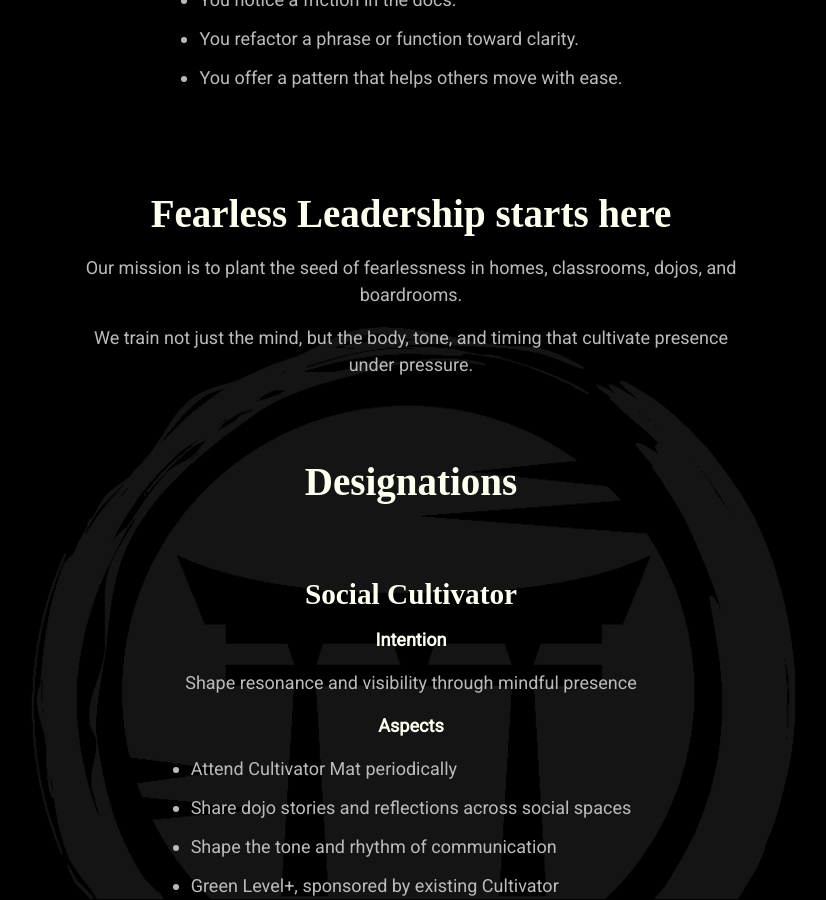
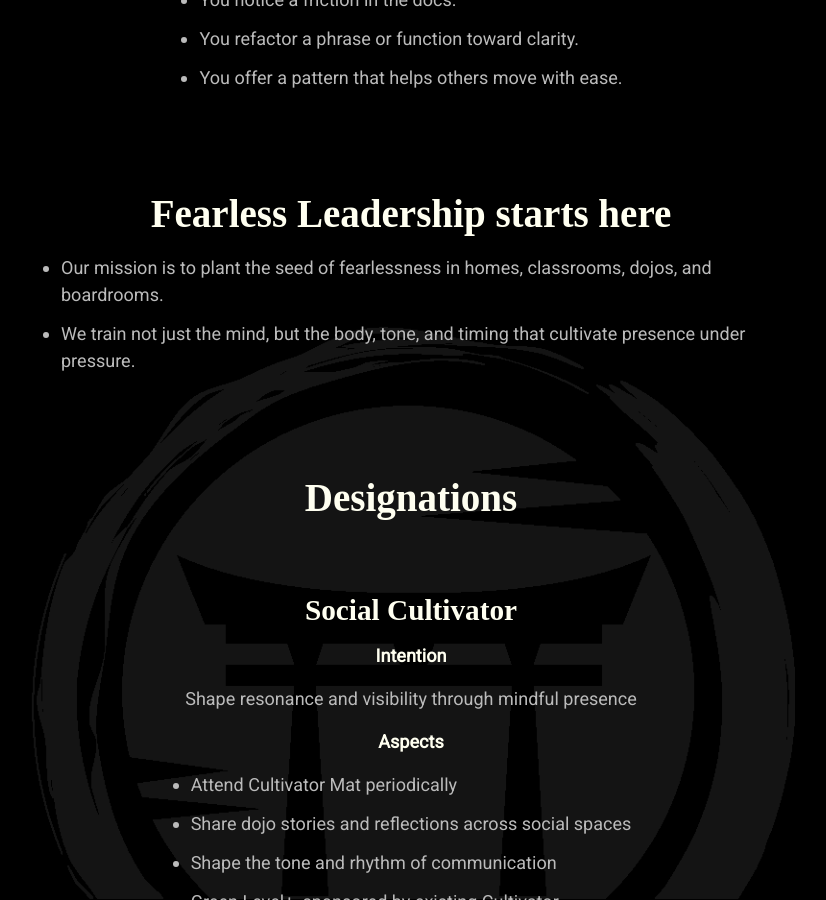
Before and after one commit to mindset-dojo/mindset-dojo.github.io, a Jekyll site: the page built from project.md, in a window 1280 px wide and 900 px high, scrolled down 902 px. Shown: the whole window, without its empty margins (229-1055 px from the left). Built offline with Jekyll 4.4.1, drawn with Linux system fonts in a browser that asks for light colours; some web fonts are replaced.

Commit message:
refactor: Coherent rendering

```diff
--- a/project.md
+++ b/project.md
@@ -39,9 +39,11 @@ css_id: project
 
 <section>
   <h2>{{ program.rally }} starts here</h2>
-  {% for item in program.mission %}
-    <p>{{ item }}</p>
-  {% endfor %}
+  <ul>
+    {% for item in program.mission %}
+      <li>{{ item }}</li>
+    {% endfor %}
+  </ul>
 </section>
 
 <section>
```
